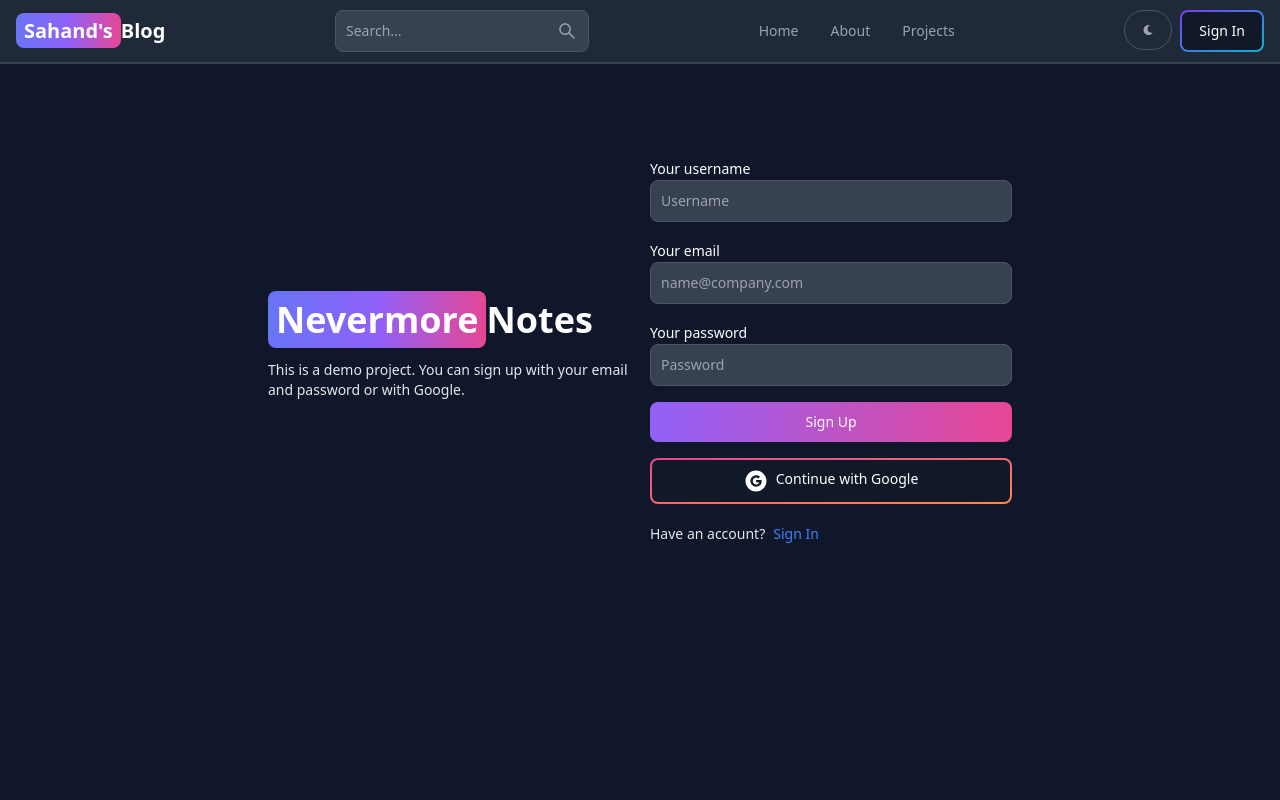
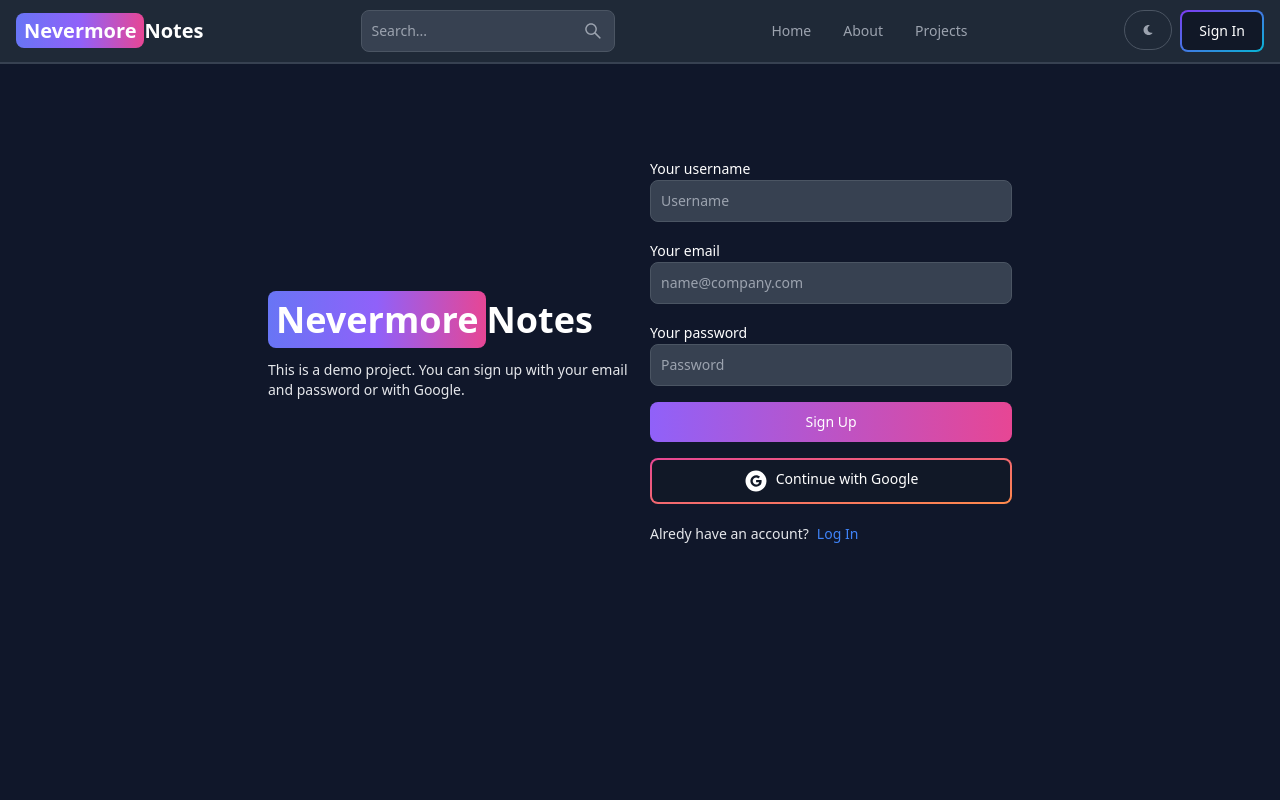
Before and after one commit to vibey19/MERN-Blog, a React (Vite) app in the folder client/: page /sign-up in a window 1280 px wide. Shown: the top 800 px of the page. Built offline with nearby package versions, Linux system fonts and the light colour scheme; no server answers.

Commit message:
edit header and forms

```diff
--- a/client/src/assets/components/Header.jsx
+++ b/client/src/assets/components/Header.jsx
@@ -55,9 +55,9 @@ export default function Header() {
         className="self-center whitespace-nowrap text-sm sm:text-xl font-semibold dark:text-white"
       >
         <span className="px-2 py-1 bg-gradient-to-r from-indigo-500 via-purple-500 to-pink-500 rounded-lg text-white">
-          Sahand's
+          Nevermore
         </span>
-        Blog
+        Notes
       </Link>
       <form onSubmit={handleSubmit}>
         <TextInput
--- a/client/src/pages/SignIn.jsx
+++ b/client/src/pages/SignIn.jsx
@@ -97,7 +97,7 @@ export default function SignIn() {
             <OAuth />
           </form>
           <div className="flex gap-2 text-sm mt-5">
-            <span>Dont Have an account?</span>
+            <span>Don't have an account?</span>
             <Link to="/sign-up" className="text-blue-500">
               Sign Up
             </Link>
--- a/client/src/pages/SignUp.jsx
+++ b/client/src/pages/SignUp.jsx
@@ -101,9 +101,9 @@ export default function SignUp() {
             <OAuth />
           </form>
           <div className="flex gap-2 text-sm mt-5">
-            <span>Have an account?</span>
+            <span>Alredy have an account?</span>
             <Link to="/sign-in" className="text-blue-500">
-              Sign In
+              Log In
             </Link>
           </div>
           {errorMessage && (
```
